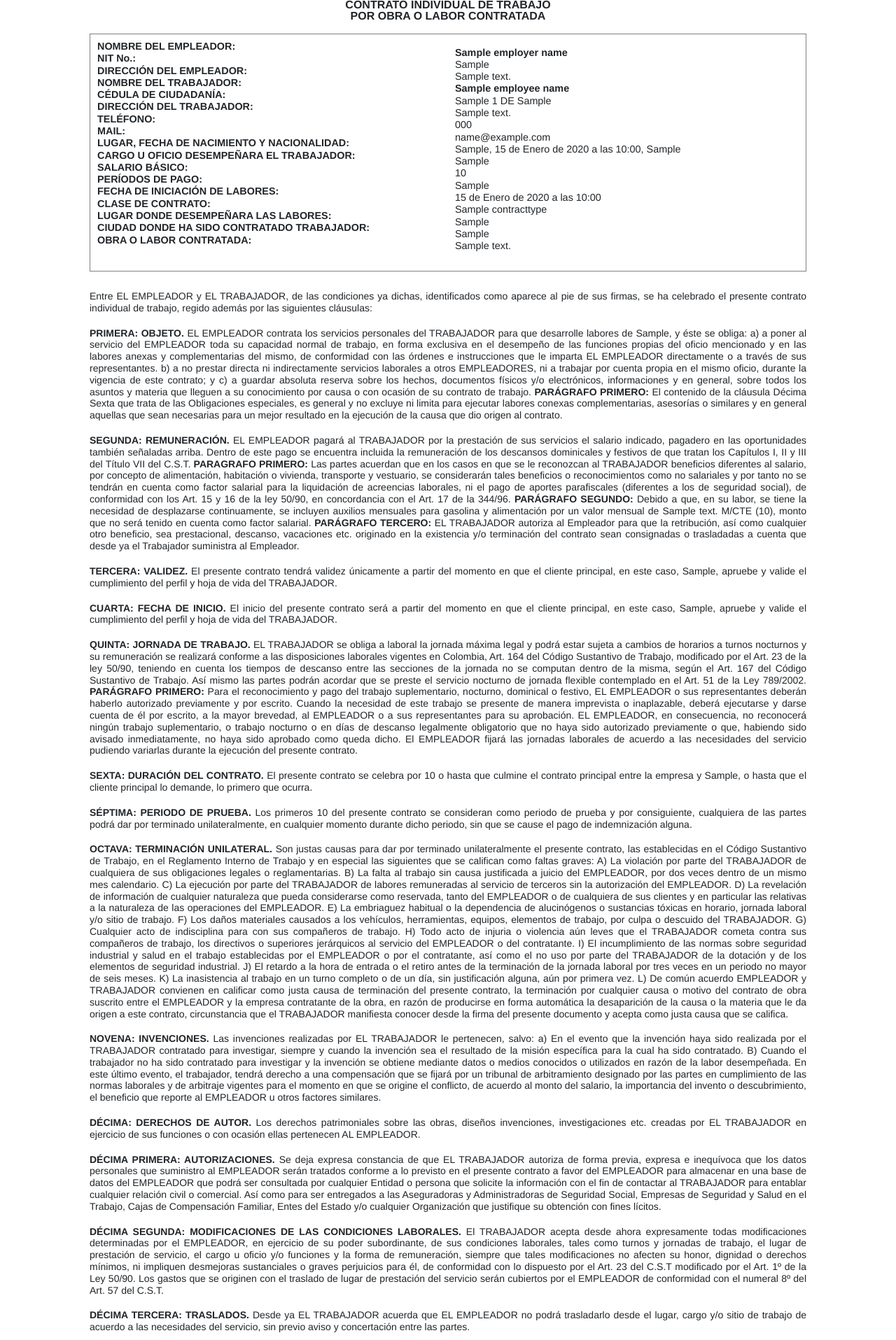
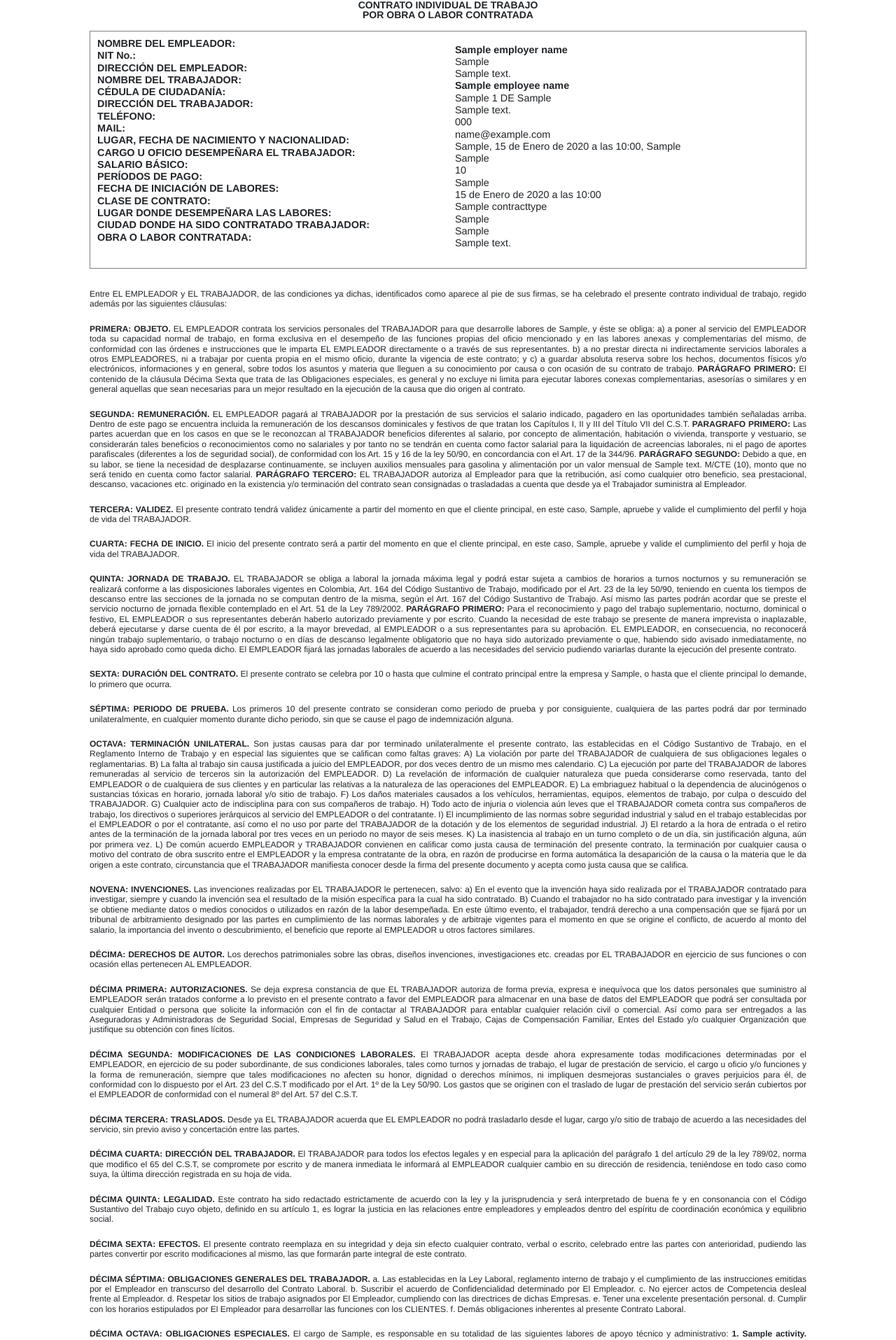
Before and after one commit to diego1996/contract-generator, a Django app: template templates/contracts/individual-employment-contract.html in a window 1280 px wide. Shown: the top 1915 px of the page at 70% size. Run offline with Django 4.2, Linux system fonts and the light colour scheme; tables that the repository leaves empty hold one stand-in row (values such as "Sample post"); the template is opened without the code that fills it: values that come from a table or form of the project are taken from there, most other values are stand-ins (such as "Sample title", 1, 10 or a date in 2020).

Commit message:
adjust font sizes

```diff
--- a/templates/contracts/individual-employment-contract.html
+++ b/templates/contracts/individual-employment-contract.html
@@ -23,13 +23,13 @@
         }
 
         .title {
-            font-size: 16px;
+            font-size: 14px;
             font-family: 'Calibri Light', sans-serif;
             line-height: 1.0;
         }
 
         .text {
-            font-size: 14px;
+            font-size: 12px;
             font-family: 'Calibri Light', sans-serif;
             line-height: 1.2;
             display: inline-table;
```
